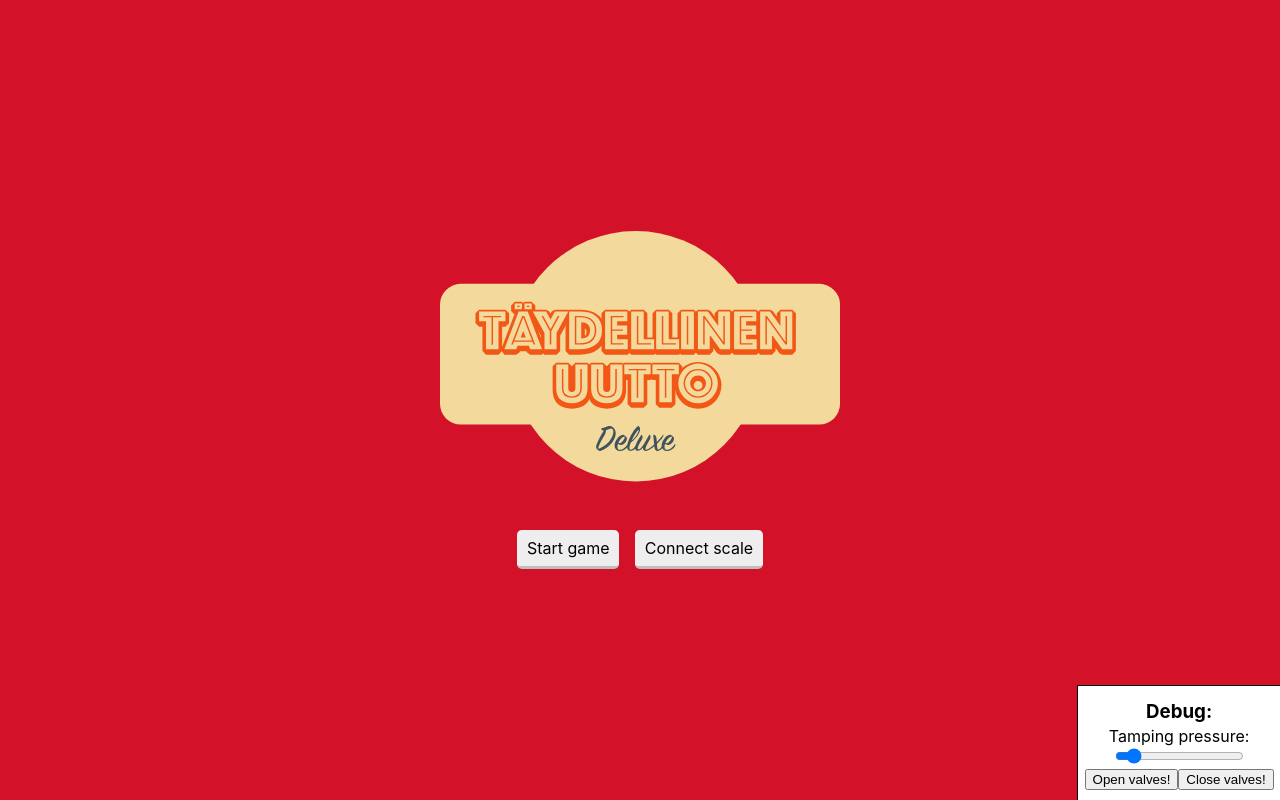
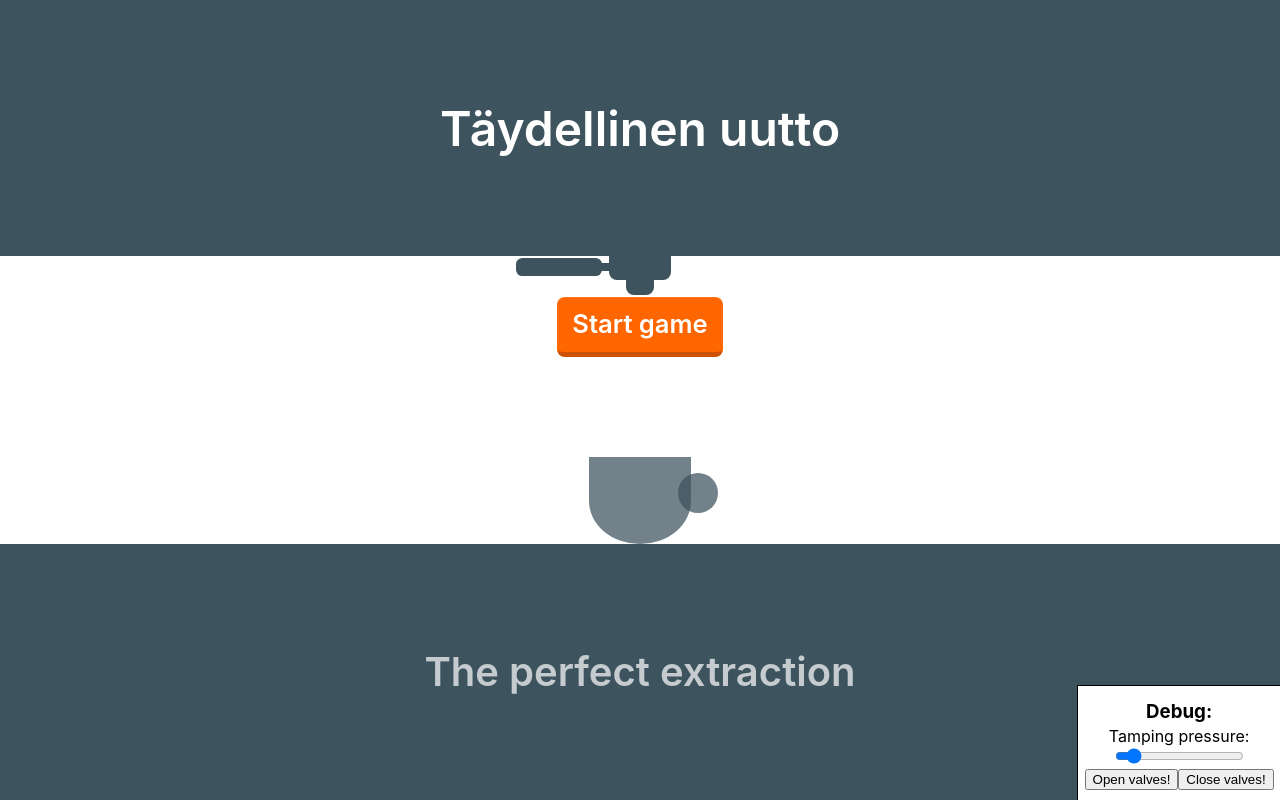
Before and after one commit to jehna/taydellinen-uutto, a React (Create React App) app: page / in a window 1280 px wide. Built offline with nearby package versions, Linux system fonts and the light colour scheme.

Commit message:
Add new approach to UI and :juicy: animation

```diff
--- a/src/components/Common/Button.tsx
+++ b/src/components/Common/Button.tsx
@@ -8,9 +8,21 @@ const Button = styled.button`
   display: inline-block;
   padding: 0.4em 0.6em 0.5em;
   border-radius: 0.3em;
-  border-bottom: 0.2em solid rgba(0, 0, 0, 0.2);
+  margin-top: 0.08em;
+  border-bottom: 0.21em solid rgba(0, 0, 0, 0.2);
   border-top: 0.05em solid rgba(255, 255, 255, 0.1);
   box-sizing: border-box;
+
+  &:hover {
+    margin-top: 0.03em;
+    border-bottom: 0.26em solid rgba(0, 0, 0, 0.2);
+  }
+
+  &:active {
+    margin-top: 0.16em;
+    border-bottom: 0.13em solid rgba(0, 0, 0, 0.2);
+    outline: none;
+  }
 `
 Button.defaultProps = { type: 'button' }
 
--- a/src/components/Common/Page.tsx
+++ b/src/components/Common/Page.tsx
@@ -7,5 +7,5 @@ export default styled.div`
   justify-content: center;
   align-items: center;
   flex-direction: column;
-  background: #d3122a;
+  background: #FFF;
 `
--- a/src/components/StartGame/StartGame.tsx
+++ b/src/components/StartGame/StartGame.tsx
@@ -1,29 +1,175 @@
-import React from 'react'
+import React, { useState } from 'react'
 import styled from 'styled-components'
 import Page from '../Common/Page'
 import ScaleConnect from '../../ScaleConnect'
 import Button from '../Common/Button'
 
-const Logo = styled.img`
-  margin-bottom: 3em;
+const Buttons = styled.div`
+  display: flex;
+  flex-direction: column;
+  align-items: center;
+  justify-content: center;
+  text-align: center;
+  margin-top: -2em 0;
+
+  button:first-child {
+    margin-bottom: 0.5em;
+    background: #ff6600;
+    color: #fff;
+    font-size: 1.6em;
+    font-weight: 600;
+  }
 `
 
-const Buttons = styled.div`
-  button {
-    margin: 0 0.5em;
+const StartPage = styled(Page)`
+  justify-content: space-between;
+`
+
+const Header = styled.header`
+  background: #3d535e;
+  width: 100vw;
+  color: #fff;
+  font-weight: 600;
+  height: 32.06vh;
+  display: flex;
+  justify-content: center;
+  font-size: 6vh;
+  align-items: center;
+`
+
+const Footer = styled.footer`
+  background: #3d535e;
+  width: 100vw;
+  color: rgba(255, 255, 255, 0.7);
+  font-weight: 600;
+  height: 32.06vh;
+  display: flex;
+  justify-content: center;
+  font-size: 5vh;
+  align-items: center;
+`
+
+const Handle = styled.div`
+  background: #3d535e;
+  height: 1.5em;
+  width: 3.9em;
+  border-radius: 0 0 0.5em 0.5em;
+  position: relative;
+
+  &:before {
+    display: block;
+    position: absolute;
+    right: 4.3em;
+    top: 0.1em;
+    border-radius: 0.4em;
+    background: inherit;
+    height: 1.1em;
+    width: 5.4em;
+    content: '';
   }
+
+  &:after {
+    display: block;
+    position: absolute;
+    right: 3.8em;
+    top: 0.4em;
+    background: inherit;
+    height: 0.52em;
+    width: 0.7em;
+    content: '';
+  }
+`
+
+const Nozzle = styled.div<{ on: boolean }>`
+  background: #3d535e;
+  height: 0.9em;
+  width: 1.7em;
+  border-radius: 0 0 0.5em 0.5em;
+  position: relative;
+
+  :after {
+    content: '';
+    display: block;
+    background: #273669;
+    position: absolute;
+    top: 100%;
+    left: 50%;
+    margin-left: -0.2em;
+    width: 0.4em;
+    height: calc(35.88vh - 2.4em - 0.8em);
+    transition: transform 0.5s;
+    transform: scaleY(${({on}) => on ? 1 : 0});
+    transform-origin: 0 0;
+  }
+`
+
+const Cup = styled.div<{ amount: number }>`
+  background: rgba(62, 83, 94, 0.72);
+  width: 6.4em;
+  height: 5.4em;
+  margin-top: auto;
+  border-radius: 0 0 50% 50%;
+  position: relative;
+  z-index: 0;
+
+  &:before {
+    content: '';
+    background: rgba(62, 83, 94, 0.72);
+    border-radius: 50%;
+    width: 2.5em;
+    height: 2.5em;
+    right: -1.7em;
+    top: 1em;
+    display: block;
+    position: absolute;
+  }
+
+  &:after {
+    content: '';
+    background: linear-gradient(to bottom, #263569 0%, #263569 0%);
+    border-radius: 0 0 50% 50%;
+    width: 4.9em;
+    height: 4.6em;
+    right: 0.7em;
+    bottom: 0.8em;
+    display: block;
+    position: absolute;
+    transition: background-position 6.5s;
+    transition-delay: 0.3s;
+    background-position-y: ${({ amount }) => (1 - amount) * 4.7}em;
+    background-repeat: no-repeat;
+  }
+`
+
+const Main = styled.main`
+  flex: 1;
+  justify-content: flex-start;
+  display: flex;
+  align-items: center;
+  flex-direction: column;
 `
 
 type StartGameProps = {
   onStart: () => void
 }
 
-export default ({ onStart }: StartGameProps) => (
-  <Page>
-    <Logo src="/img/logo.svg" alt="Täydellinen uutto" />
-    <Buttons>
-      <Button onClick={onStart}>Start game</Button>
-      <ScaleConnect />
-    </Buttons>
-  </Page>
-)
+export default ({ onStart }: StartGameProps) => {
+  const [started, setStarted] = useState(false)
+  return (
+    <StartPage>
+      <Header>Täydellinen uutto</Header>
+      <Main>
+        <Handle />
+        <Nozzle on={started} />
+
+        <Buttons>
+          {!started && <Button onClick={() => setStarted(true)}>Start game</Button>}
+          {/*<ScaleConnect />*/}
+        </Buttons>
+
+        <Cup amount={started ? 0.5 : 0} />
+      </Main>
+      <Footer>The perfect extraction</Footer>
+    </StartPage>
+  )
+}
--- a/src/index.css
+++ b/src/index.css
@@ -1,6 +1,6 @@
 body {
   margin: 0;
-  font-family: -apple-system, BlinkMacSystemFont, 'Segoe UI', 'Roboto', 'Oxygen',
+  font-family: -apple-system, BlinkMacSystemFont, 'Futura', 'Segoe UI', 'Roboto', 'Oxygen',
     'Ubuntu', 'Cantarell', 'Fira Sans', 'Droid Sans', 'Helvetica Neue',
     sans-serif;
   -webkit-font-smoothing: antialiased;
```
Also changed, not shown: public/img/logo.svg.
